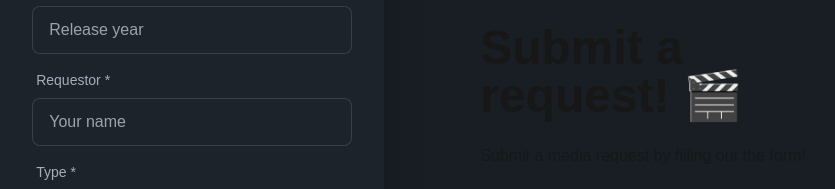
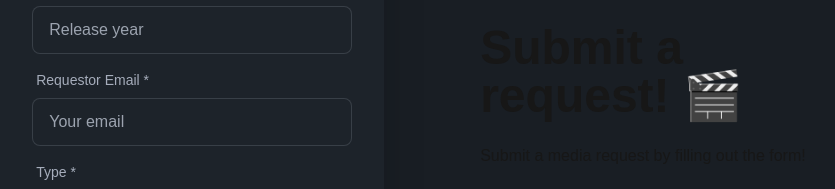
Before and after one commit to benny623/plex-requests, a Next.js app: page / in a window 1280 px wide. Shown: the part 280-469 px from the top of the page, without its empty margins (200-1035 px from the left). Built offline with nearby package versions, Linux system fonts and the light colour scheme; no server answers; the database is empty.

Commit message:
Updated form from requestor to email
- Will probably need to make changes on the DB end for this to work with future updates

```diff
--- a/app/page.tsx
+++ b/app/page.tsx
@@ -10,13 +10,13 @@ export default function Home() {
   const [formState, setFormState] = useState({
     title: "",
     year: "",
-    requestor: "",
+    email: "",
     status: "New",
     type: "Movie",
   });
   const [formErrors, setFormErrors] = useState({
     title: "",
-    requestor: "",
+    email: "",
     year: "",
   });
   const [status, setStatus] = useState({
@@ -29,7 +29,7 @@ export default function Home() {
     let valid = true;
     const errors = {
       title: "",
-      requestor: "",
+      email: "",
       year: "",
     };
 
@@ -39,9 +39,12 @@ export default function Home() {
       valid = false;
     }
 
-    // Requestor Validation
-    if (!formState.requestor) {
-      errors.requestor = "Requestor is required";
+    // Email Validation
+    if (!formState.email) {
+      errors.email = "Email is required";
+      valid = false;
+    } else if (!/\S+@\S+\.\S+/.test(formState.email)) {
+      errors.email = "Please enter a valid email address";
       valid = false;
     }
 
@@ -99,7 +102,7 @@ export default function Home() {
                 "Content-Type": "application/json",
               },
               body: JSON.stringify({
-                user: formState.requestor, // TODO: change this to the user's name
+                email: formState.email, // TODO: after user auth is built out, autofill the email
                 title: formState.title,
               }),
             });
@@ -117,7 +120,7 @@ export default function Home() {
           setFormState({
             title: "",
             year: "",
-            requestor: "",
+            email: "",
             status: "New",
             type: "Movie",
           });
@@ -218,19 +221,19 @@ export default function Home() {
               </div>
               <div className="form-control">
                 <label className="label">
-                  <span className="label-text">Requestor *</span>
+                  <span className="label-text">Requestor Email *</span>
                 </label>
                 <input
-                  id="requestor"
-                  name="requestor"
+                  id="email"
+                  name="email"
                   type="text"
-                  placeholder="Your name"
-                  value={formState.requestor}
+                  placeholder="Your email"
+                  value={formState.email}
                   onChange={handleChange}
                   className="grow input input-bordered flex items-center"
                 />
-                {formErrors.requestor && (
-                  <p className="text-sm text-red-500">{formErrors.requestor}</p>
+                {formErrors.email && (
+                  <p className="text-sm text-red-500">{formErrors.email}</p>
                 )}
               </div>
               <div className="form-control">
--- a/pages/api/new-notification.js
+++ b/pages/api/new-notification.js
@@ -1,7 +1,7 @@
 import NodeMailer from "nodemailer";
 
 export default async function handler(req, res) {
-  const { title, user } = req.body; // TODO: email doesn't need to be here, find a better way of grabbing admin emails within this call
+  const { title, email } = req.body; // TODO: email doesn't need to be here, find a better way of grabbing admin emails within this call
 
   const transporter = NodeMailer.createTransport({
     service: "gmail",
@@ -19,12 +19,12 @@ export default async function handler(req, res) {
       from: "PlexRequest Notification <bm.contact623@gmail.com>",
       to: process.env.TEMP_EMAIL,
       subject: `New Request: ${title}`,
-      text: `
-      New Request from ${user}
+      html: `
+      <h1>New Request from ${email}</h1>
+      <h2>${title}</h2>
+      `, // TODO: add CSS to make this look nicer
+    };
 
-      ${title}
-      `,
-    };
     // Send notification
     const send = await transporter.sendMail(mailOptions);
 
--- a/pages/api/send-request.js
+++ b/pages/api/send-request.js
@@ -3,7 +3,7 @@ import { query } from "@/lib/db";
 export default async function handler(req, res) {
   console.log(`Request recieved ${JSON.stringify(req.body)}`);
 
-  const { title, year, requestor, status, type } = req.body; // Get form and user data
+  const { title, year, email, status, type } = req.body; // Get form and user data
 
   try {
     // Run SQL query to insert data
@@ -13,7 +13,7 @@ export default async function handler(req, res) {
           VALUES($1, $2, $3, $4, NOW(), $5)
           RETURNING *
         `,
-      [title, parseInt(year) || null, requestor, status, type]
+      [title, parseInt(year) || null, email, status, type]
     );
     // Send back the inserted data
     res.status(201).json({
--- a/pages/api/update-notification.js
+++ b/pages/api/update-notification.js
@@ -19,12 +19,12 @@ export default async function handler(req, res) {
       from: "PlexRequest Notification <bm.contact623@gmail.com>",
       to: email,
       subject: `${title} Status Change`,
-      text: `
-      The status for ${title} has changed!
+      html: `
+      <h1>The Status for ${title} has changed!</h1>
+      <h2>New Status: ${status}</h2>
+      `, // TODO: add CSS to make this look nicer
+    };
 
-      New Status: ${status}
-      `,
-    };
     // Send notification
     const send = await transporter.sendMail(mailOptions);
 
```
